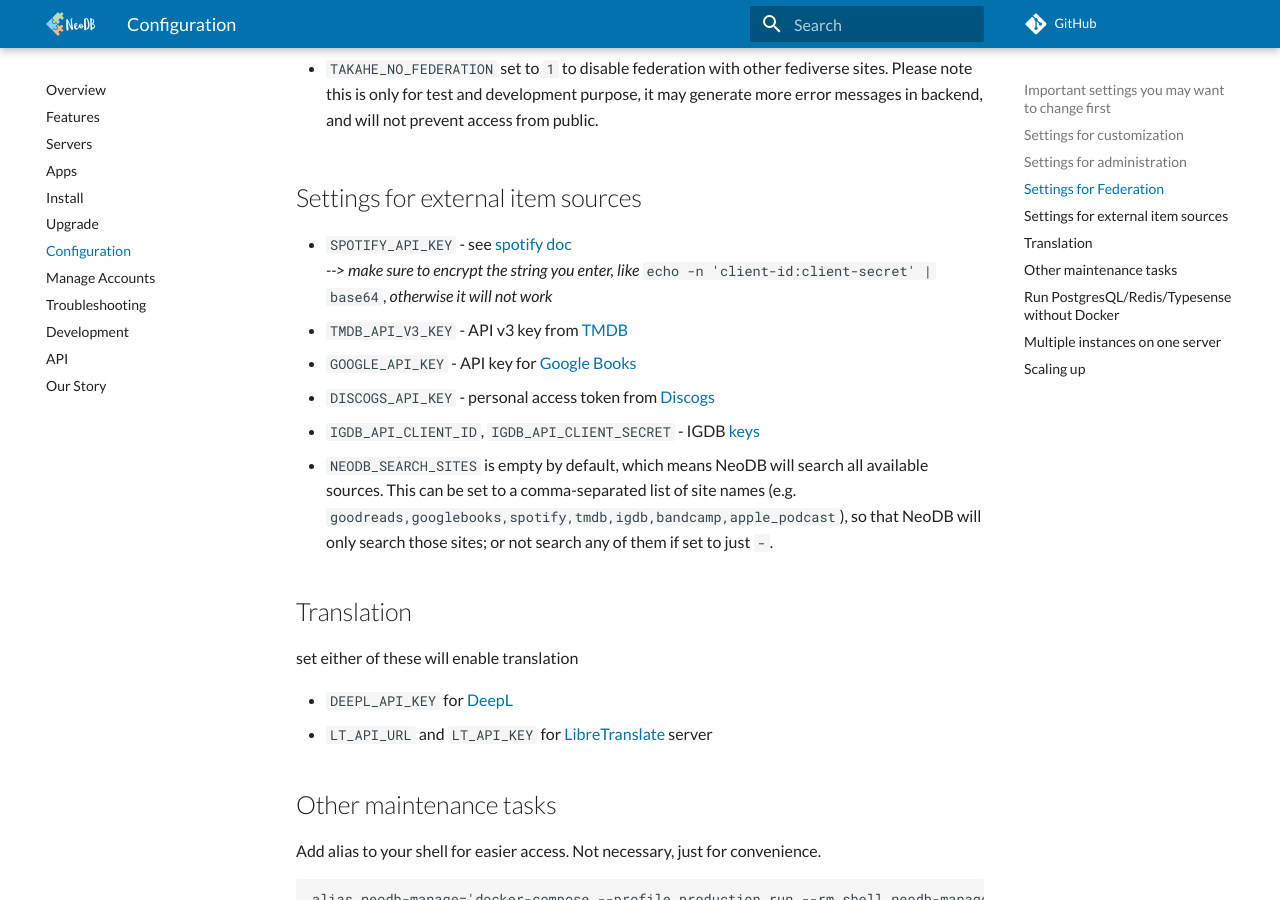
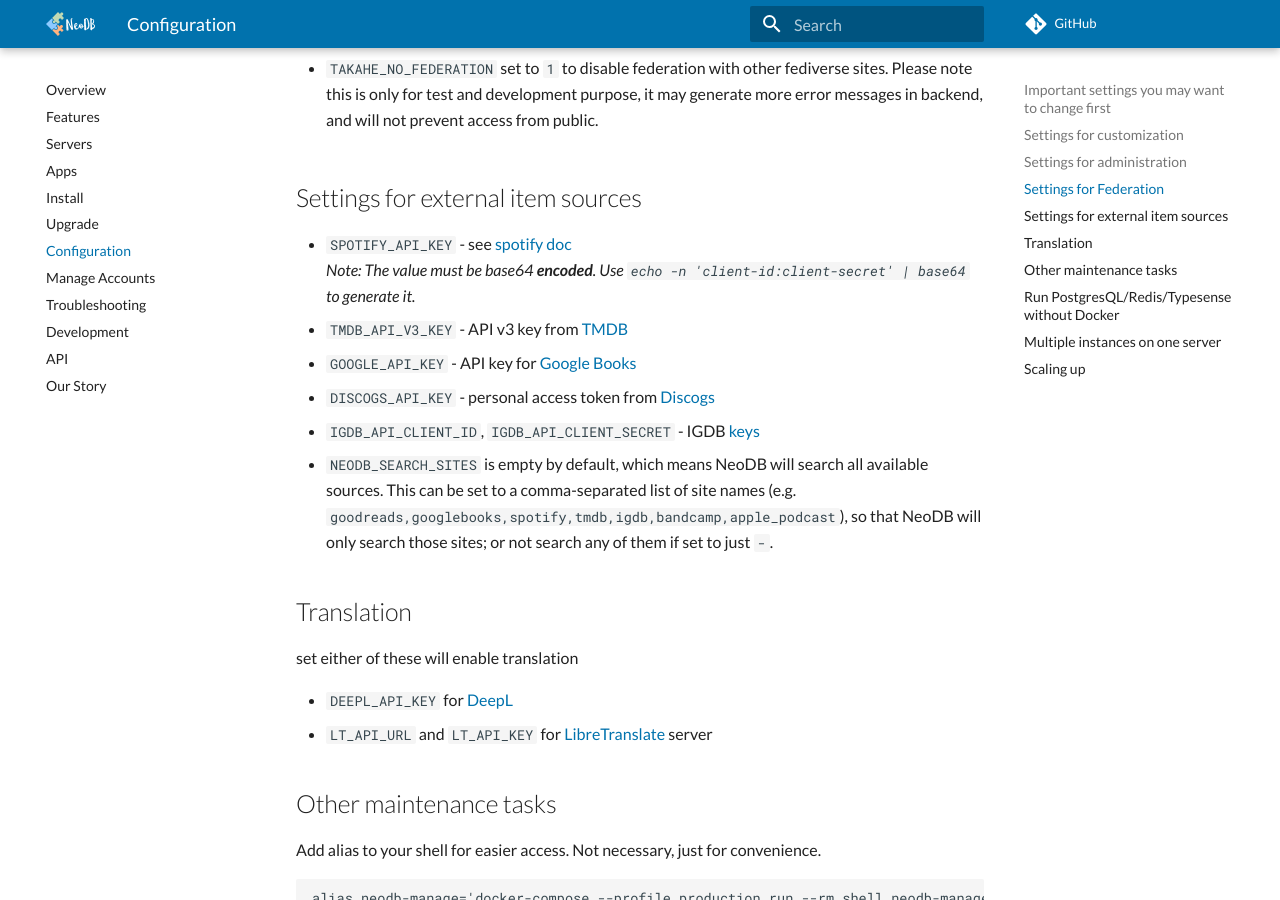
Before and after one commit to KevGamesUltimate/neodb-doc, an MkDocs documentation site: the page built from docs/configuration.md, in a window 1280 px wide and 900 px high, scrolled down 2287 px. Built offline with MkDocs 1.6.1 and Material for MkDocs 9.7.7, drawn with Linux system fonts in a browser that asks for light colours; comment, search, counter and statistics services are not loaded.

Commit message:
Update docs/configuration.md
Co-authored-by: gemini-code-assist[bot] <176961590+gemini-code-assist[bot]@users.noreply.github.com>

```diff
--- a/docs/configuration.md
+++ b/docs/configuration.md
@@ -57,7 +57,7 @@ if you are doing debug or development:
 ## Settings for external item sources
 
 - `SPOTIFY_API_KEY` - see [spotify doc](https://developer.spotify.com/documentation/web-api/tutorials/client-credentials-flow)
-<br>*--> make sure to encrypt the string you enter, like* `echo -n 'client-id:client-secret' | base64`, *otherwise it will not work*
+<br>*Note: The value must be base64 **encoded**. Use `echo -n 'client-id:client-secret' | base64` to generate it.*
 - `TMDB_API_V3_KEY` - API v3 key from [TMDB](https://developer.themoviedb.org/)
 - `GOOGLE_API_KEY` - API key for [Google Books](https://developers.google.com/books/docs/v1/using)
 - `DISCOGS_API_KEY` - personal access token from [Discogs](https://www.discogs.com/settings/developers)
```
